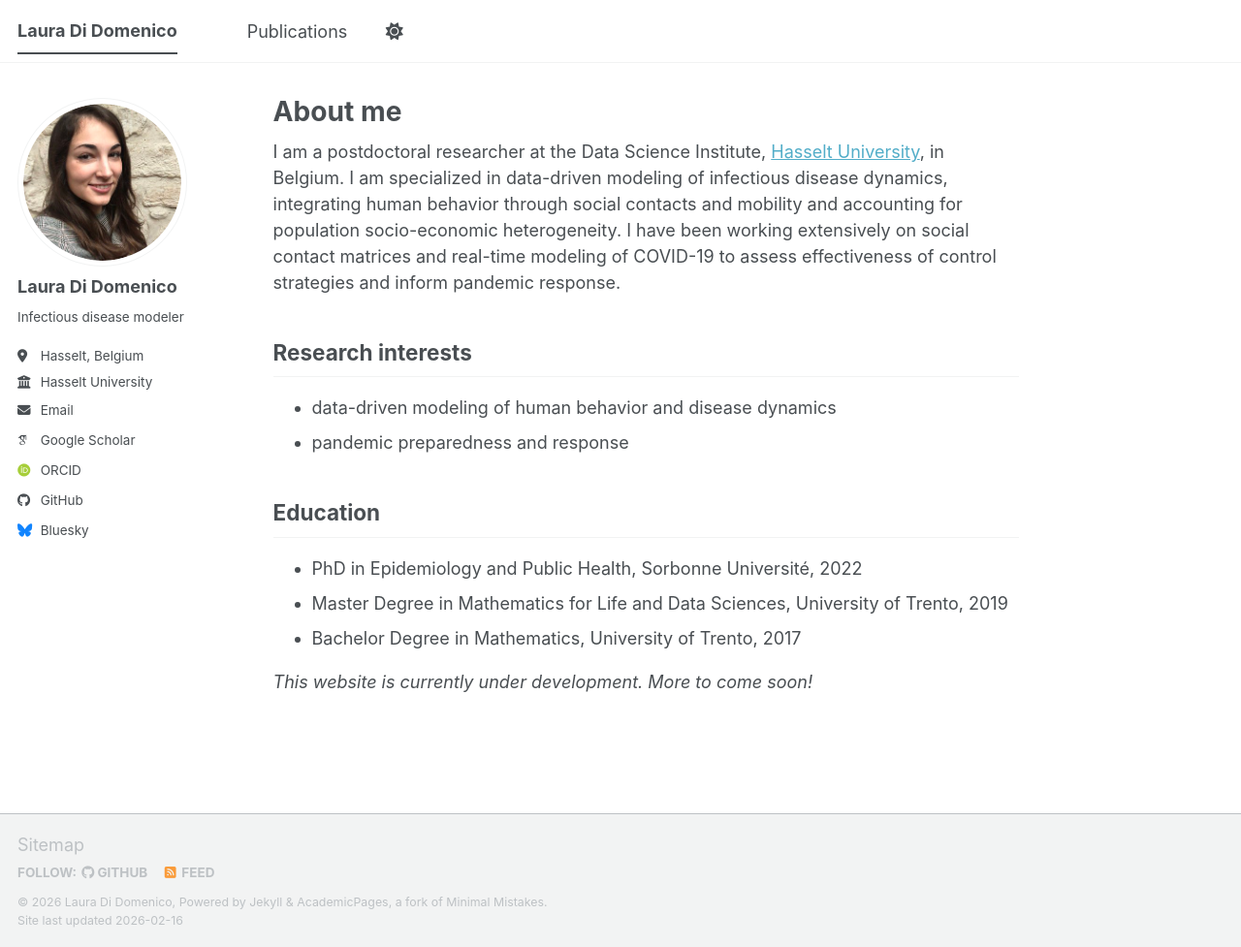
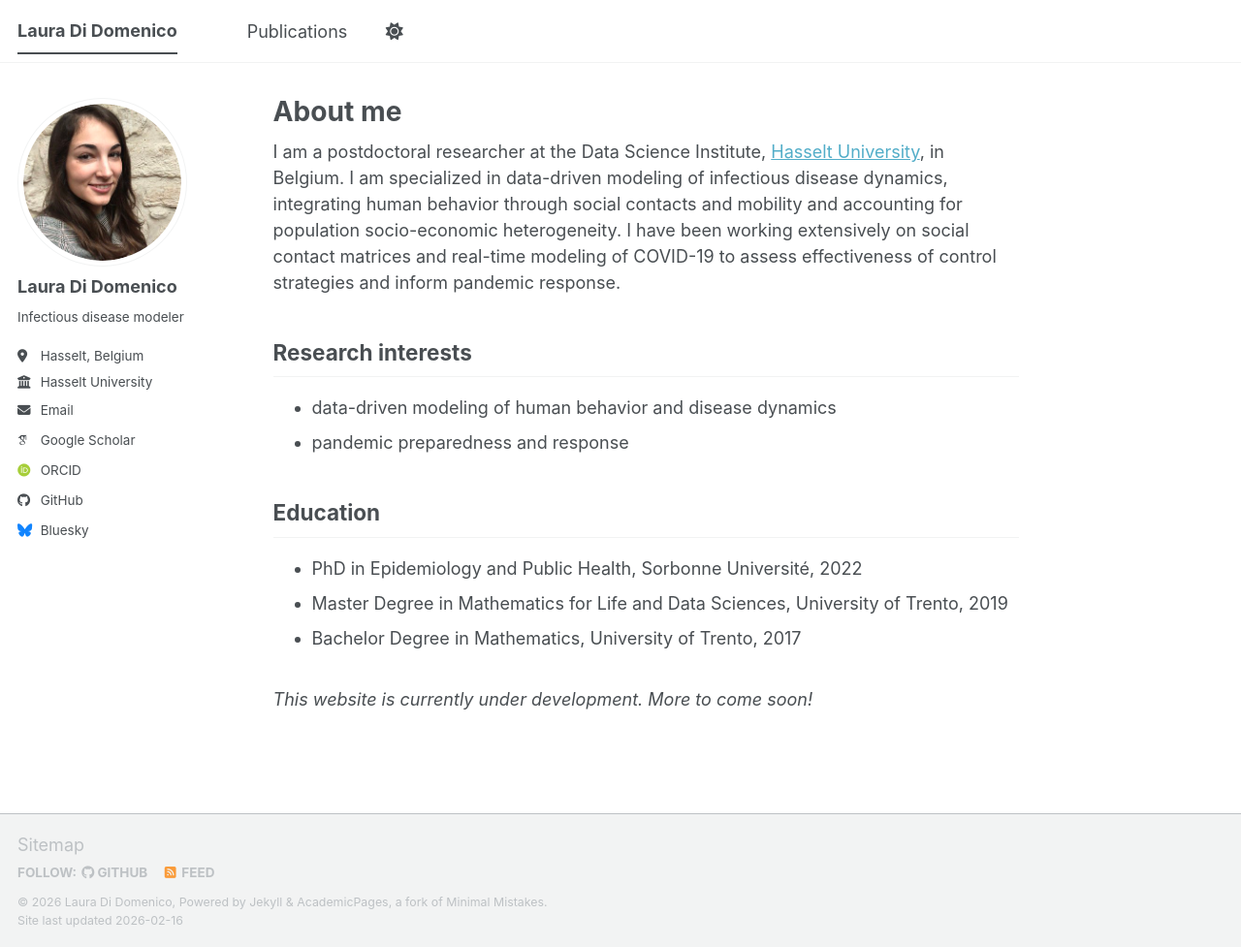
Before and after one commit to laura-didomenico/laura-didomenico.github.io, a Jekyll site: the page built from _pages/about.md, in a window 1280 px wide and 977 px high. Shown: the whole window at 97% size. Built offline with Jekyll 4.4.1, drawn with Linux system fonts in a browser that asks for light colours; some web fonts are replaced; a script bundle is joined from its source files by our own code; library files that are not in the unit come from our copies.

Commit message:
Update about page formatting

```diff
--- a/_pages/about.md
+++ b/_pages/about.md
@@ -20,5 +20,5 @@ Education
 - Master Degree in Mathematics for Life and Data Sciences, University of Trento, 2019
 - Bachelor Degree in Mathematics, University of Trento, 2017
 
-
+<div style="margin-top: 2em;"></div>
 _This website is currently under development. More to come soon!_
```
